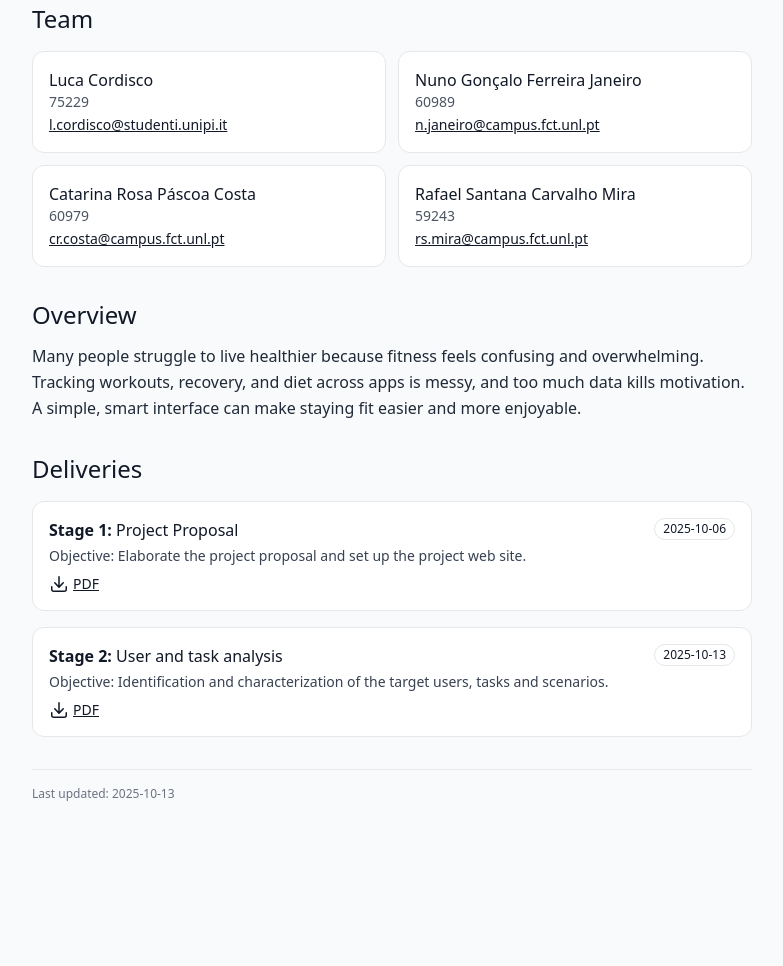
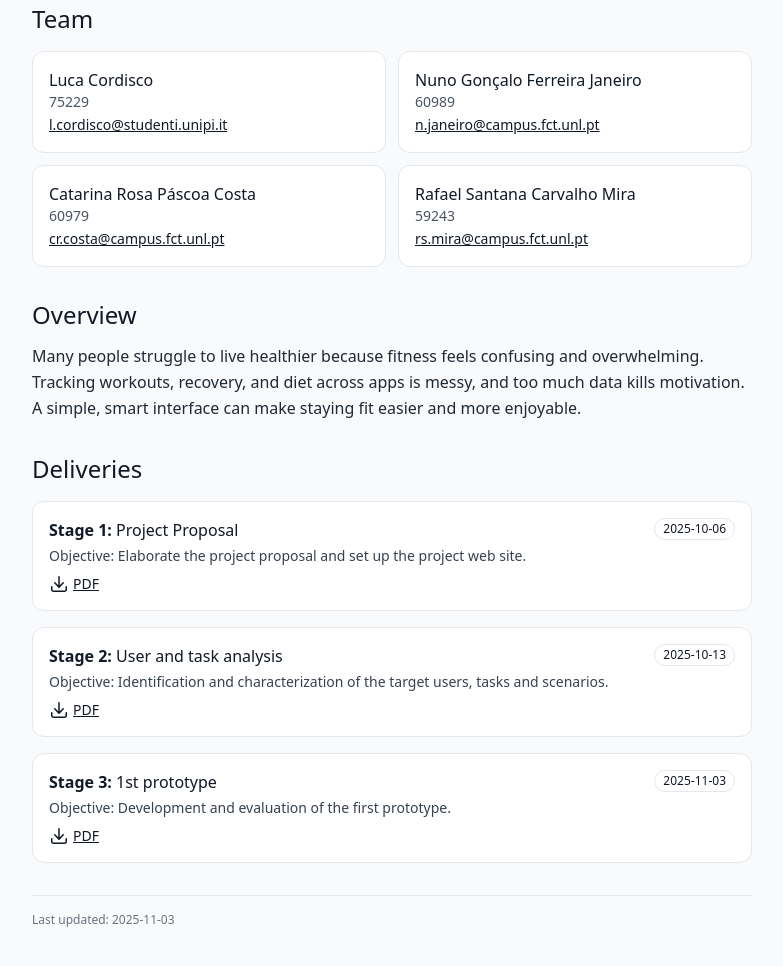
Before and after one commit to ipm-g7/ipm-g7.github.io, a plain HTML site: page index.html in a window 1280 px wide. Shown: the part 299-1265 px from the top of the page, without its empty margins (248-1031 px from the left). Before the commit the page ends 1149 px from the top, so only its background shows below. Drawn offline with nearby package versions, Linux system fonts and the light colour scheme.

Commit message:
Add Stage 3 prototype section and update date

```diff
--- a/index.html
+++ b/index.html
@@ -97,12 +97,26 @@
             <a class="underline" href="deliveries/stage2.pdf">PDF</a>
           </div>
         </article>
+        <article class="rounded-xl border bg-white p-4">
+          <div class="flex items-start justify-between">
+            <h3 class="font-medium"><b>Stage 3:</b> 1st prototype</h3>
+            <span class="text-xs rounded-full border px-2 py-0.5">2025-11-03</span>
+          </div>
+          <p class="text-sm text-gray-700 mt-1">Objective: Development and evaluation of the first prototype.</p>
+          <div class="mt-2 flex gap-1 text-sm">
+            <svg xmlns="http://www.w3.org/2000/svg" viewBox="0 0 20 20" fill="currentColor" class="size-5">
+                <path d="M10.75 2.75a.75.75 0 0 0-1.5 0v8.614L6.295 8.235a.75.75 0 1 0-1.09 1.03l4.25 4.5a.75.75 0 0 0 1.09 0l4.25-4.5a.75.75 0 0 0-1.09-1.03l-2.955 3.129V2.75Z" />
+                <path d="M3.5 12.75a.75.75 0 0 0-1.5 0v2.5A2.75 2.75 0 0 0 4.75 18h10.5A2.75 2.75 0 0 0 18 15.25v-2.5a.75.75 0 0 0-1.5 0v2.5c0 .69-.56 1.25-1.25 1.25H4.75c-.69 0-1.25-.56-1.25-1.25v-2.5Z" />
+            </svg>
+            <a class="underline" href="deliveries/stage3.pdf">PDF</a>
+          </div>
+        </article>
       </div>
     </section>
   </main>
 
   <footer class="text-xs text-gray-500 border-t pt-4">
-    <p>Last updated: 2025-10-13</p>
+    <p>Last updated: 2025-11-03</p>
   </footer>
   </div>
 </body>
```
